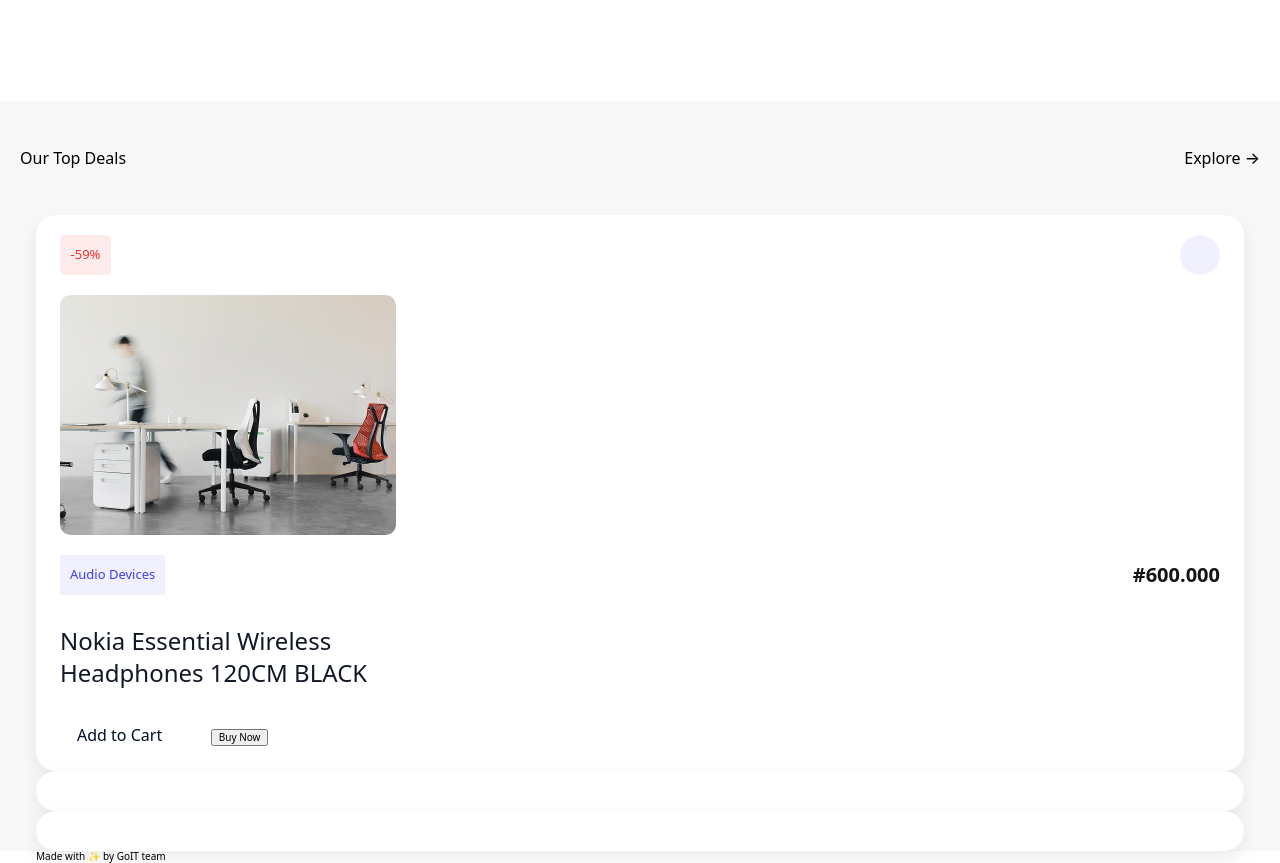
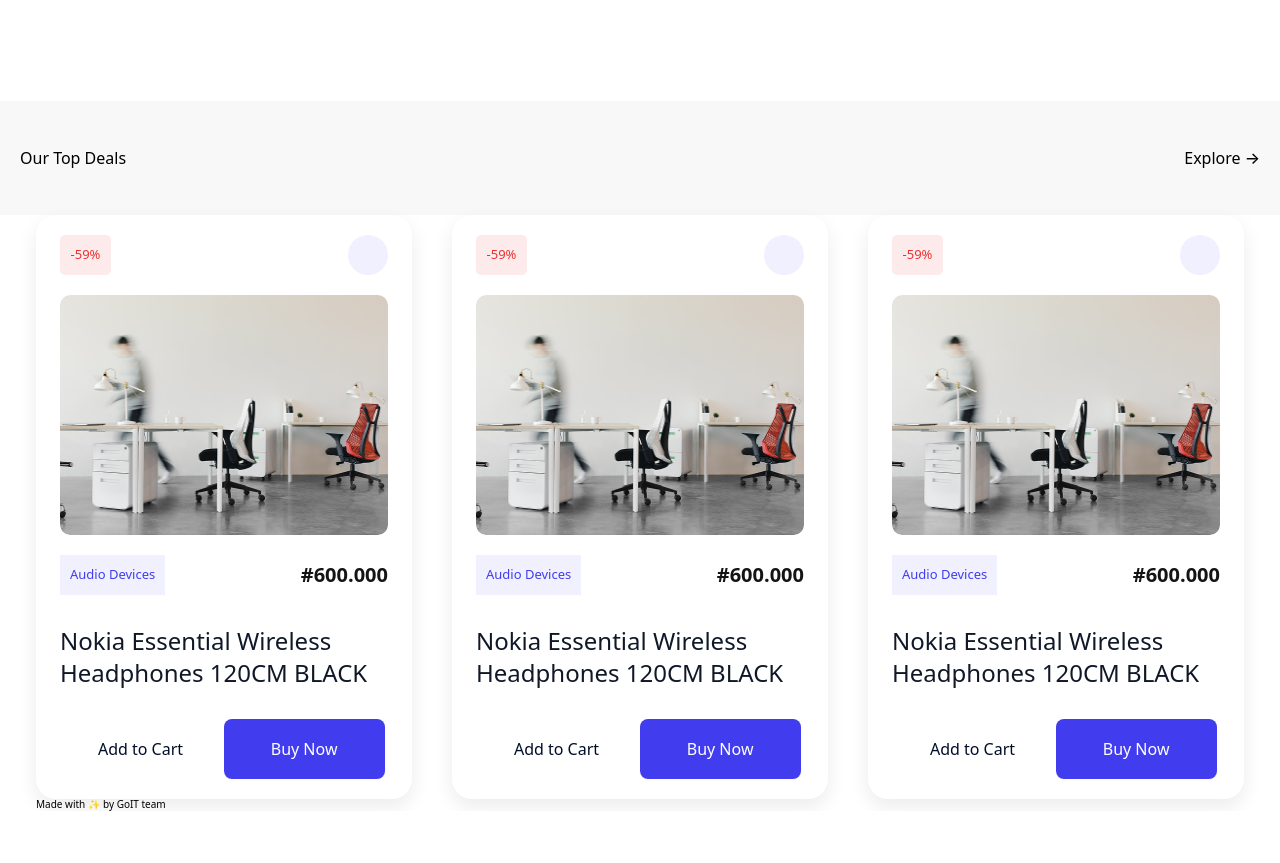
Before and after one commit to EugeneLevkovych/Market-place, a website built with Vite: page src/index.html in a window 1280 px wide. Shown: the part 719-1582 px from the top of the page. After the commit the page ends 1530 px from the top, so only its background shows below. Built offline with nearby package versions, Linux system fonts and the light colour scheme.

Commit message:
add cards

```diff
--- a/src/index.scss
+++ b/src/index.scss
@@ -9,6 +9,8 @@
 // components
 @import url('./scss/components/heading.scss');
 @import url('./scss/components/card.scss');
+@import url('./scss/components/button-add.scss');
+@import url('./scss/components/button-buy.scss');
 
 //  Sections style
 @import url('./scss/header.scss');
--- a/src/partials/our-top-deals.html
+++ b/src/partials/our-top-deals.html
@@ -4,12 +4,13 @@
             <h2 class="heading__text">Our Top Deals</h2>
             <p class="heading__text">Explore &rarr;</p>
         </div>
-        <ul class="container">
+    </div>
+        <ul class="cards-list container">
             <li class="card">
                 <div class="card__discount-box">
                     <p class="card__discount">-59%</p>
                     <svg class="card__svg" width="20" height="20">
-                      <use href="../img/icons/icons-2.svg#icon-heart.svg"></use>
+                      <use href="/img/icons/icons-2.svg#icon-heart.svg"></use>
                     </svg>
                 </div>
                 <img src="/img/devices-img/device@2x.png" alt="device" class="card__img">
@@ -19,12 +20,42 @@
                 </div>
                 <h3 class="card__name">Nokia Essential Wireless <br> Headphones 120CM BLACK</h3>
                 <div class="card__button-box">
-                    <a href="#" class="card__add">Add to Cart</a>
-                    <button class="button card__button" type="button">Buy Now</button>
+                    <button class="button-add card__btn" type="button">Add to Cart</button>
+                    <button class="button-buy card__btn" type="button">Buy Now</button>
                 </div>
             </li>
-            <li class="card"></li>
-            <li class="card"></li>
+            <li class="card">  <div class="card__discount-box">
+                <p class="card__discount">-59%</p>
+                <svg class="card__svg" width="20" height="20">
+                  <use href="/img/icons/icons-2.svg#icon-heart.svg"></use>
+                </svg>
+            </div>
+            <img src="/img/devices-img/device@2x.png" alt="device" class="card__img">
+            <div class="card__devices-box">
+                <a href="#" class="card__devices-link">Audio Devices</a>
+                <p class="card__price">#600.000</p>
+            </div>
+            <h3 class="card__name">Nokia Essential Wireless <br> Headphones 120CM BLACK</h3>
+            <div class="card__button-box">
+                <button class="button-add card__btn" type="button">Add to Cart</button>
+                <button class="button-buy card__btn" type="button">Buy Now</button>
+            </div></li>
+            <li class="card">  <div class="card__discount-box">
+                <p class="card__discount">-59%</p>
+                <svg class="card__svg" width="20" height="20">
+                  <use href="/img/icons/icons-2.svg#icon-heart.svg"></use>
+                </svg>
+            </div>
+            <img src="/img/devices-img/device@2x.png" alt="device" class="card__img">
+            <div class="card__devices-box">
+                <a href="#" class="card__devices-link">Audio Devices</a>
+                <p class="card__price">#600.000</p>
+            </div>
+            <h3 class="card__name">Nokia Essential Wireless <br> Headphones 120CM BLACK</h3>
+            <div class="card__button-box">
+                <button class="button-add card__btn" type="button">Add to Cart</button>
+                <button class="button-buy card__btn" type="button">Buy Now</button>
+            </div></li>
         </ul>
-    </div>
+
 </section>
--- /dev/null
+++ b/src/scss/components/button-add.scss
@@ -0,0 +1,18 @@
+@import '../variables.scss';
+.button-add {
+        font-weight: 500;
+        font-size: $default-font-size;
+        line-height: 2;
+        text-align: center;
+        color: $color-text-4;
+        padding: 1.4rem 0;
+        border-radius: 0.8rem;
+        border: none;
+        background-color: transparent;
+
+        &:hover,
+        &:active {
+            background-color: $color-text-discount;
+        }
+
+       }
--- /dev/null
+++ b/src/scss/components/button-buy.scss
@@ -0,0 +1,18 @@
+@import '../variables.scss';
+.button-buy {
+    padding: 1.4rem 0;
+    background-color: $color-blue;
+    border-radius: 0.8rem;
+    font-weight: 500;
+    font-size: $default-font-size;
+    line-height: 2;
+    text-align: center;
+    color: $color-white-1;
+    border: none;
+
+
+    &:hover,
+    &:active {
+        background-color: $color-blue-hover;
+    }
+}
--- a/src/scss/components/card.scss
+++ b/src/scss/components/card.scss
@@ -1,5 +1,6 @@
 @import '../variables.scss';
 .card {
+  width: calc((100% - 8rem) / 3);
   padding: 2rem 2.4rem;
   box-shadow: 0 8px 20px 0 rgba(0, 0, 0, 0.08);
   background-color: $color-white-1;
@@ -74,13 +75,8 @@
         padding-bottom: 3rem;
     }
 
-    &__add {
-        font-weight: 500;
-        font-size: $default-font-size;
-        line-height: 2;
-        text-align: center;
-        color: $color-text-4;
-        padding: 1.4rem 4.6rem 1.4rem 1.7rem;
-
+    &__btn {
+        display: inline-block;
+        width: calc((100% - 0.6rem) / 2);
     }
 }
--- a/src/scss/our-top-deals.scss
+++ b/src/scss/our-top-deals.scss
@@ -1 +1,11 @@
 @import './variables.scss';
+.section-our-top-deals {
+    background-color: $color-white-1;
+
+}
+
+.cards-list {
+    display: flex;
+    gap: 4rem;
+
+}
--- a/src/scss/variables.scss
+++ b/src/scss/variables.scss
@@ -6,6 +6,7 @@
 $color-text-discount: #eb3131;
 
 $color-blue: #413dee;
+$color-blue-hover: #8a0d9d;
 $color-blue-light: rgba(65, 61, 238, 0.08);
 //Font
 $default-font-size: 1.6rem;
```
